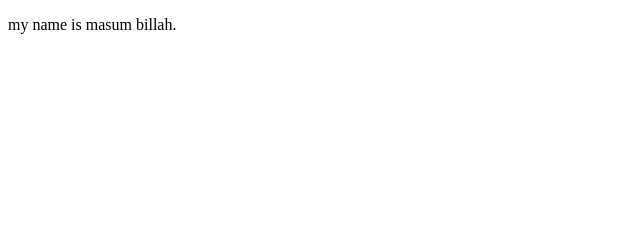
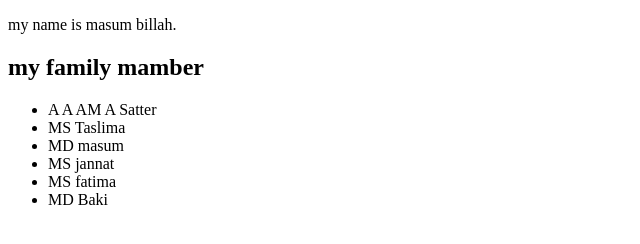
Before and after one commit to masum2842/my-first-projects, a plain HTML site: page index.html in a window 1280 px wide. Shown: the whole page, without its empty margins (0-640 px from the left). Drawn offline with Linux system fonts and the light colour scheme.

Commit message:
add a h2 and ul

```diff
--- a/index.html
+++ b/index.html
@@ -7,5 +7,14 @@
 </head>
 <body>
     <p>my name is masum billah.</p>
+    <h2>my family mamber</h2>
+    <ul>
+        <li>A A AM A Satter</li>
+        <li>MS Taslima</li>
+        <li>MD masum</li>
+        <li>MS jannat</li>
+        <li>MS fatima</li>
+        <li>MD Baki</li>
+    </ul>
 </body>
 </html>
```
